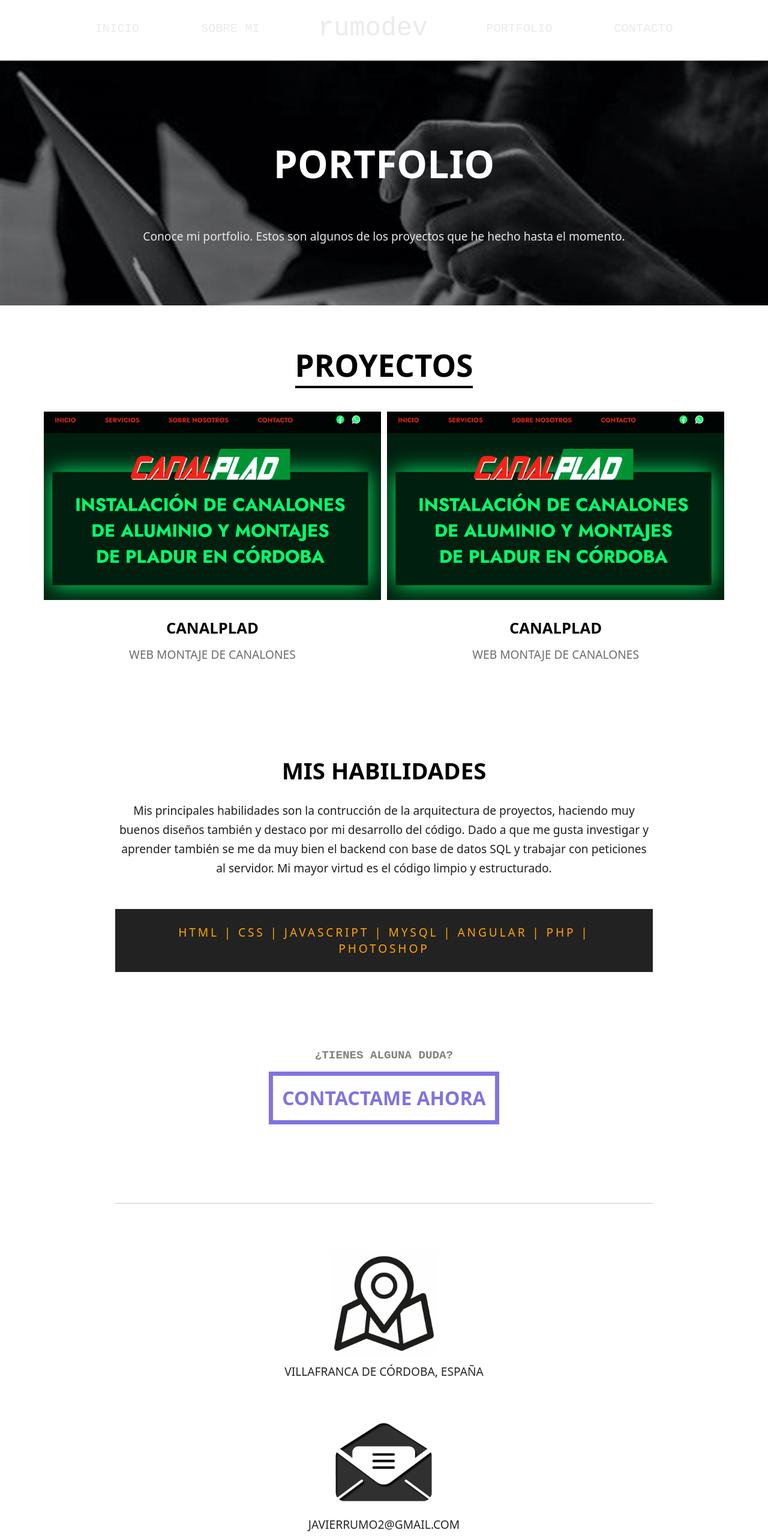
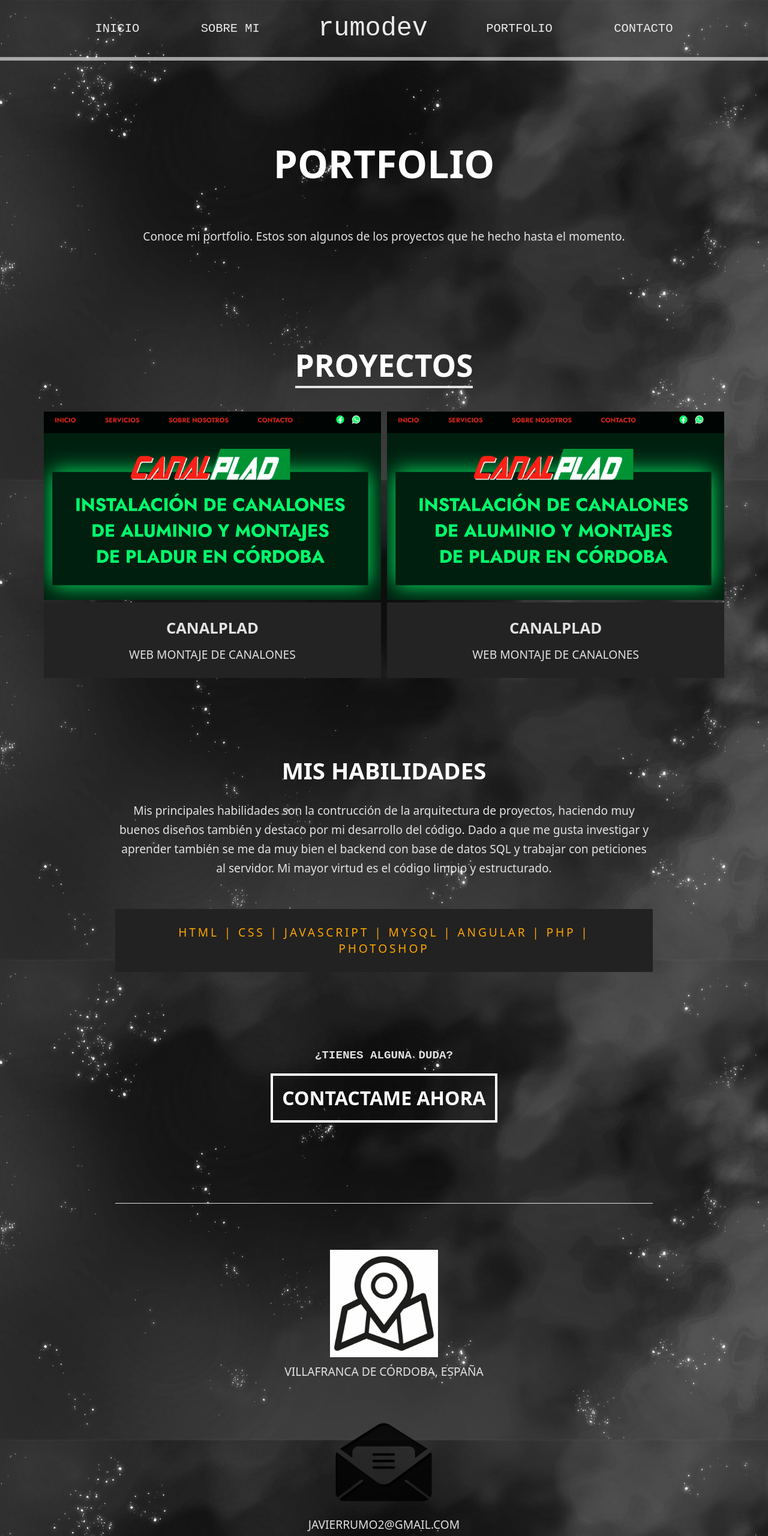
Before and after one commit to javierrm11/Portfolio, a plain HTML site: page secon-pages/portfolio.html in a window 1280 px wide. Shown: the top 2560 px of the page at 60% size. Drawn offline with Linux system fonts and the light colour scheme.

Commit message:
Modificacion fondo y colores a oscuro

```diff
--- a/css/contacto.css
+++ b/css/contacto.css
@@ -3,19 +3,28 @@
     padding: 0px;
     box-sizing: border-box; /*Conseguimos que las cajas no se desborden*/
 }
+body{
+    background: url(../images/fondo.jpg);
+    background-repeat: no-repeat;
+    background-attachment: fixed;
+    background-size: cover;
+}
 
 #page-initial-div{
     padding: 7vw 0 7vw 0;
     text-align: center;
-    background: url(../images/programa.jpeg);
     background-size: cover;
 }
 h1, h2,#page-initial-div p,#page-initial-div a{
     text-transform: uppercase;
 }
-h1,#page-initial-div p, h2,#page-initial-div a,#metodos p{
+h1, h2,#page-initial-div a{
     font-family: system-ui, -apple-system, BlinkMacSystemFont, 'Segoe UI', Roboto, Oxygen, Ubuntu, Cantarell, 'Open Sans', 'Helvetica Neue', sans-serif;
     color: white;
+}
+#page-initial-div p, #metodos p{
+    color: rgba(240, 240, 240, 0.933);
+    font-family: system-ui, -apple-system, BlinkMacSystemFont, 'Segoe UI', Roboto, Oxygen, Ubuntu, Cantarell, 'Open Sans', 'Helvetica Neue', sans-serif;
 }
 h1{
     font-size: 4vw;
@@ -32,10 +41,11 @@ h1{
     text-decoration: none;
     padding: 1vw 2vw;
     background-color: transparent;
-    border: 3px solid white;
+    border: 4px solid white;
 }
 #page-initial-div a:hover{
     background-color: white;
+    border-color: rgb(129 115 223);
     color: black;
 }
 
@@ -49,18 +59,18 @@ h1{
     width: 33.33%;
 }
 h2{
-    color: black;
+    color: white;
     font-size: 1.5vw;
     font-weight: 500;
     margin-bottom: 2vw;
 }
 #metodos p{
-    color: rgb(79 79 79);
+    color: rgba(240, 240, 240, 0.933);
     font-size: 1.5vw;
     margin-bottom: 1vw;
 }
 #metodos a{
-    color: black;
+    color: white;
     text-decoration: none;
     font-weight: 500;
 }
@@ -72,7 +82,7 @@ h2{
     display: flex;
     flex-direction: column;
     width: 80%;
-    background-color: white;
+    background-color: rgb(85 85 85);
     padding: 2vw;
     border-radius: 5px;
     box-shadow: 0 4px 8px rgba(0, 0, 0, 0.1);
@@ -96,8 +106,8 @@ h2{
 
 .contact-form button {
     padding: 1.2vw;
-    background-color: black;
-    color: white;
+    background-color: rgba(240, 240, 240, 0.933);
+    color: black;
     border: none;
     border-radius: 3px;
     cursor: pointer;
@@ -107,7 +117,8 @@ h2{
 }
 
 .contact-form button:hover {
-    background-color: #333;
+    background-color: black;
+    color: white;
 }
 
 #redes-sociales {
@@ -148,7 +159,6 @@ iframe{
         font-size: 4vw;
     }
     #metodos p {
-        color: rgb(79 79 79);
         font-size: 1.8vw;
         margin-bottom: 1.8vw;
     }
--- a/css/header.css
+++ b/css/header.css
@@ -63,7 +63,8 @@ nav a:hover{
         left: 0;
         width: 100%;
         text-align: center;
-        background-color: rgb(129 115 223 / 100%);
+        background: url(../images/fondo.jpg);
+        background-size: cover;
         justify-content: center;
         height: 93vh;
         z-index: 100;
@@ -77,7 +78,7 @@ nav a:hover{
     }
     nav a:hover{
         background-color: transparent;
-        color: black;
+        color: rgb(129 115 223);
         box-shadow: 0px 0px 0px white;
     }
     .redes {
--- a/css/portfolio.css
+++ b/css/portfolio.css
@@ -3,10 +3,15 @@
     padding: 0px;
     box-sizing: border-box; /*Conseguimos que las cajas no se desborden*/
 }
+body{
+    background: url(../images/fondo.jpg);
+    background-repeat: no-repeat;
+    background-attachment: fixed;
+    background-size: cover;
+}
 #page-initial-div{
     padding: 10vw 0 3vw 0;
     text-align: center;
-    background: url(../images/programa.jpeg);
     background-size: cover;
 }
 h1, h2,#proyectos-div h3,#proyectos-div p,#habilidades h4{
@@ -20,7 +25,7 @@ h1{
     font-size: 5vw;
 }
 #page-initial-div p{
-    color: rgb(231, 231, 231);
+    color: rgba(240, 240, 240, 0.933);
     margin: 5vw 0;
     font-size: 1.5vw;
 }
@@ -29,9 +34,9 @@ h1{
     text-align: -webkit-center;
 }
 h2 {
-    color: black;
+    color: white;
     font-size: 4vw;
-    border-bottom: 4px solid black;
+    border-bottom: 4px solid rgba(240, 240, 240, 0.933);
     width: fit-content;
 }
 #proyectos-div{
@@ -51,19 +56,19 @@ h2 {
 }
 
 .contenido{
-    background-color: white;
+    background-color: rgb(35,35,35);
     padding: 1vw 0;
 }
 #proyectos-div h3{
     margin: 1vw 0;
     font-size: 2vw;
-    color: black;
+    color: rgba(240, 240, 240, 0.933);
     font-weight: 600;
 }
 #proyectos-div p{
     margin: 1vw 0;
     font-size: 1.5vw;
-    color: #6c6c6c;
+    color: rgba(240, 240, 240, 0.933);
     font-weight: 300;
 }
 .proyecto .contenido {
@@ -72,14 +77,14 @@ h2 {
 
 .proyecto:hover .contenido {
     transform: translateY(-7vw);
-    color: black;
+    color: white;
 }
 
 #habilidades{
     margin: 10vw 5vw;
 }
 #habilidades h4{
-    color: black;
+    color: white;
     font-size: 3vw;
     text-align: center;
     margin-bottom: 2vw;
@@ -87,7 +92,7 @@ h2 {
 
 #habilidades .text-habi{
     text-align: center;
-    color: #1f1f1f;
+    color: rgba(240, 240, 240, 0.933);
     font-size: 1.5vw;
     margin: 0 10vw;
     line-height: calc(1.5vw + 1vw);
@@ -109,7 +114,7 @@ h2 {
 }
 #contactame h6{
     font-size: 1.5vw;
-    color: gray;
+    color: rgba(240, 240, 240, 0.933);
     font-family: monospace;
     text-transform: uppercase;
     margin-bottom: 3vw;
@@ -118,21 +123,22 @@ h2 {
     font-family: system-ui;
     text-transform: uppercase;
     font-size: 2.5vw;
-    color: rgb(129 115 223);
+    color: white;
     padding: 1.2vw;
     text-decoration: none;
-    border: 7px solid rgb(129 115 223);
+    border: 4px solid white;
     font-weight: bolder;
 }
 #contactame a:hover{
-    background-color: rgb(129 115 223);
-    color: white;
+    background-color: white;
+    border-color: rgb(129 115 223);
+    color: black;
 }
 #line3{
     margin: 12vw 0 6vw 0;
     width: 70vw;
     height: 0.1vw;
-    background-color: #c8c8c8;
+    background-color: rgba(240, 240, 240, 0.933);
 }
 .grupo-loca{
     margin-bottom: 3vw;
@@ -143,7 +149,7 @@ h2 {
 
 .grupo-loca p{
     font-size: 1.5vw;
-    color: #252525;
+    color: rgba(240, 240, 240, 0.933);
     font-family: system-ui, -apple-system, BlinkMacSystemFont, 'Segoe UI', Roboto, Oxygen, Ubuntu, Cantarell, 'Open Sans', 'Helvetica Neue', sans-serif;
     margin-top: 0.5vw;
     text-transform: uppercase;
--- a/css/sobre-mi.css
+++ b/css/sobre-mi.css
@@ -4,18 +4,26 @@
     box-sizing: border-box; /*Conseguimos que las cajas no se desborden*/
 }
 
+body{
+    background: url(../images/fondo.jpg);
+    background-repeat: no-repeat;
+    background-attachment: fixed;
+    background-size: cover;
+}
 #page-initial-div{
     padding: 10vw 0;
     text-align: center;
-    background: url(../images/fondo-estadisticas.jpg);
 }
 h1, h2,#page-initial-div p, h3, #curriculum h5, #curriculum a{
     text-transform: uppercase;
 }
 
-h1, h2,p, h3, h4,p, #curriculum h5, #curriculum a{
+h1, h2,p, h3, h4, #curriculum h5, #curriculum a{
     font-family: system-ui, -apple-system, BlinkMacSystemFont, 'Segoe UI', Roboto, Oxygen, Ubuntu, Cantarell, 'Open Sans', 'Helvetica Neue', sans-serif;
     color: white;
+}
+p{
+    color: rgba(240, 240, 240, 0.933);
 }
 
 h2{
@@ -46,12 +54,12 @@ h1{
     align-items: center;
 }
 #historia h4{
-    color: black;
+    color: white;
     font-size: 5vw;
     margin-bottom: 2vw;
 }
 #historia p{
-    color: black;
+    color: rgba(240, 240, 240, 0.933);
     font-size: 1.5vw;
     margin-bottom: 2vw;
 }
@@ -64,7 +72,6 @@ h1{
 #curriculum{
     display: flex;
     padding: 3vw 10vw;
-    background-color: rgb(168 155 255);
     align-items: center;
     justify-content: end;
 }
@@ -74,24 +81,24 @@ h1{
 }
 
 #curriculum h5 {
-    color: black;
+    color: white;
     font-size: 3vw;
     margin-left: 3vw;
     font-weight: 400;
 }
 #curriculum a {
-    background-color: black;
+    color: rgba(240, 240, 240, 0.933);
     text-decoration: none;
     font-size: 2vw;
     margin-left: 10vw;
     font-weight: 400;
     padding: 1vw 2vw;
-    border: 2px solid black;
+    border: 4px solid rgba(240, 240, 240, 0.933);
 }
 #curriculum a:hover{
-    background-color: transparent;
-    border: 2px solid black;
+    background-color: white;
     color: black;
+    border-color: rgb(129 115 223);
 }
 
 
--- a/css/style.css
+++ b/css/style.css
@@ -3,11 +3,13 @@
     padding: 0px;
     box-sizing: border-box; /*Conseguimos que las cajas no se desborden*/
 }
-
-#page-initial{
+body{
     background: url(../images/fondo.jpg);
+    background-repeat: no-repeat;
+    background-attachment: fixed;
     background-size: cover;
 }
+
 #title{
     align-content: center;
     height: 85vh;
@@ -60,7 +62,7 @@ h2{
     font-size: 1.5vw;
     font-family: system-ui;
     font-weight: 100;
-    color: rgb(33, 33, 33);
+    color: rgba(240, 240, 240, 0.933);
     text-transform: uppercase;
     margin-bottom: 1vw;
 }
@@ -68,7 +70,7 @@ h2{
     font-size: 3vw;
     font-family: system-ui;
     font-weight: bolder;
-    color: black;
+    color: white;
     width: 67%;
     text-align: center;
 }
@@ -76,14 +78,14 @@ h2{
     font-size: 1.5vw;
     font-family: system-ui;
     font-weight: 100;
-    color: rgb(33, 33, 33);
+    color: rgba(240, 240, 240, 0.933);
     margin-top: 4vw;
     width: 40%;
 }
 #p-mas{
     font-size: 1.5vw;
     font-family: system-ui;
-    color: rgb(33, 33, 33);
+    color: rgba(240, 240, 240, 0.933);
     margin-top: 4vw;
     margin-bottom: 4vw;
 }
@@ -93,12 +95,13 @@ h2{
     font-family: monospace;
     text-transform: uppercase;
     padding: 1.5vw;
-    border: 2px solid black;
-    color: black;
+    border: 4px solid white;
+    color: white;
 }
 #page-initial-info a:hover{
-    background-color: black;
-    color: white;
+    background-color: white;
+    color: black;
+    border-color: rgb(129 115 223);
 }
 
 
@@ -112,7 +115,7 @@ h2{
     margin-top: 4vw;
     font-size: 1.5vw;
     font-family: system-ui, -apple-system, BlinkMacSystemFont, 'Segoe UI', Roboto, Oxygen, Ubuntu, Cantarell, 'Open Sans', 'Helvetica Neue', sans-serif;
-    color: white;
+    color: black;
     text-align: center;
     letter-spacing: 2vw;
 }
@@ -132,7 +135,7 @@ h2{
     font-size: 3vw;
     font-family: system-ui;
     font-weight: 600;
-    color: #252525;
+    color: rgb(129 115 223);
     width: 50%;
     margin-right: 5vw;
 }
@@ -148,19 +151,18 @@ h2{
 .flex-info h5{
     font-size: 1.5vw;
     font-family: system-ui, -apple-system, BlinkMacSystemFont, 'Segoe UI', Roboto, Oxygen, Ubuntu, Cantarell, 'Open Sans', 'Helvetica Neue', sans-serif;
-    color: #252525;
+    color: white;
     margin-bottom: 1vw;
 }
 
 .flex-info p{
     font-size: 1.5vw;
     font-family: system-ui, -apple-system, BlinkMacSystemFont, 'Segoe UI', Roboto, Oxygen, Ubuntu, Cantarell, 'Open Sans', 'Helvetica Neue', sans-serif;
-    color: #252525;
+    color: rgba(240, 240, 240, 0.933);
     font-weight: 100;
 }
 
 #estadist{
-    background-color: #141414;
     display: flex;
     padding: 8vw 10vw;
 }
@@ -176,7 +178,7 @@ h2{
 .estadist-class h6{
     font-size: 2vw;
     text-align: center;
-    color: #d9d9d9;
+    color: rgba(240, 240, 240, 0.933);
     font-family: system-ui;
     text-transform: uppercase;
     font-weight:200;
@@ -195,14 +197,14 @@ h2{
 #objetivo h3{
     font-size: 3vw;
     font-family: system-ui, -apple-system, BlinkMacSystemFont, 'Segoe UI', Roboto, Oxygen, Ubuntu, Cantarell, 'Open Sans', 'Helvetica Neue', sans-serif;
-    color: black;
+    color: white;
     text-align: center;
     margin-bottom: 2vw;
 }
 #objetivo p{
     font-size: 1.5vw;
     font-family: system-ui, -apple-system, BlinkMacSystemFont, 'Segoe UI', Roboto, Oxygen, Ubuntu, Cantarell, 'Open Sans', 'Helvetica Neue', sans-serif;
-    color: #252525;
+    color: rgba(240, 240, 240, 0.933);
     text-align: center;
     margin: 2vw 10vw;
 }
@@ -228,11 +230,11 @@ h2{
 .paso-desc{
     font-size: 1.5vw;
     font-family: system-ui, -apple-system, BlinkMacSystemFont, 'Segoe UI', Roboto, Oxygen, Ubuntu, Cantarell, 'Open Sans', 'Helvetica Neue', sans-serif;
-    color: #252525;
+    color: rgba(240, 240, 240, 0.933);
     text-transform: uppercase;
 }
 .line-2{
-    background-color: #7d7d7d;
+    background-color: rgba(240, 240, 240, 0.933);
     width: 3vw;
     height: 0.3vw;
     margin-top: 1vw;
@@ -242,10 +244,10 @@ h2{
 #servicios{
     padding: 3vw 3vw;
     margin: 8vw 10vw;
-    background-color: #353535;
     text-align: -webkit-center;
     border-radius: 25vw;
-    box-shadow: 3px 11px 0px rgb(146 130 255);
+    box-shadow: 0px 0px 30px rgb(146 130 255);
+    background-color: rgb(146 130 255,0.5);
 }
 
 
@@ -257,7 +259,7 @@ h2{
     letter-spacing: 7px;
     text-align: center;
     margin-bottom: 2vw;
-    color: rgb(216 210 255);
+    color: rgb(146 130 255);
 }
 #servicios p{
     font-size: 1.5vw;
@@ -275,7 +277,7 @@ h2{
 }
 #contactame h6{
     font-size: 1.5vw;
-    color: gray;
+    color: rgba(240, 240, 240, 0.933);
     font-family: monospace;
     text-transform: uppercase;
     margin-bottom: 3vw;
@@ -284,21 +286,22 @@ h2{
     font-family: system-ui;
     text-transform: uppercase;
     font-size: 2.5vw;
-    color: rgb(129 115 223);
+    color: white;
     padding: 1.2vw;
     text-decoration: none;
-    border: 7px solid rgb(129 115 223);
+    border: 4px solid white;
     font-weight: bolder;
 }
 #contactame a:hover{
-    background-color: rgb(129 115 223);
-    color: white;
+    background-color: white;
+    border-color: rgb(129 115 223);
+    color: black;
 }
 #line3{
     margin: 12vw 0 6vw 0;
     width: 70vw;
     height: 0.1vw;
-    background-color: #c8c8c8;
+    color: rgba(240, 240, 240, 0.933);
 }
 .grupo-loca{
     margin-bottom: 3vw;
@@ -309,7 +312,7 @@ h2{
 
 .grupo-loca p{
     font-size: 1.5vw;
-    color: #252525;
+    color: rgba(240, 240, 240, 0.933);
     font-family: system-ui, -apple-system, BlinkMacSystemFont, 'Segoe UI', Roboto, Oxygen, Ubuntu, Cantarell, 'Open Sans', 'Helvetica Neue', sans-serif;
     margin-top: 0.5vw;
     text-transform: uppercase;
```
